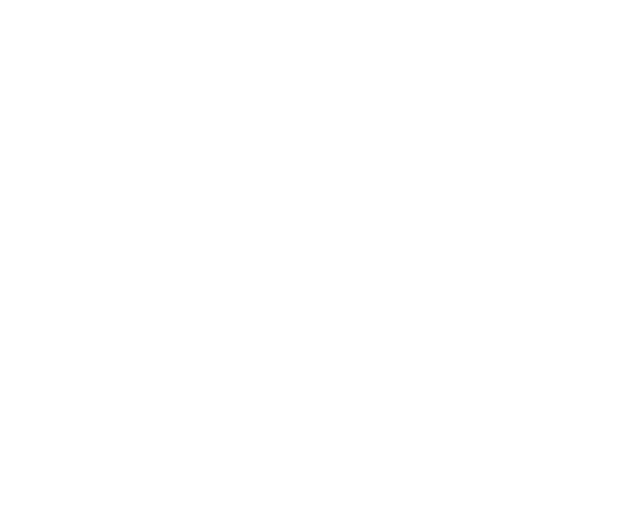
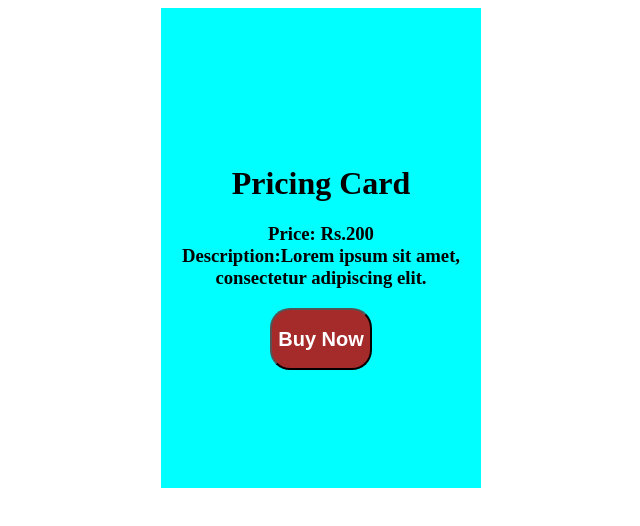
Before and after one commit to acciojob/pricing-card-Arpan840, a website: page main.html in a window 1280 px wide. Shown: the whole page, without its empty margins (319-959 px from the left). Drawn offline with Linux system fonts and the light colour scheme.

Commit message:
created a submission

```diff
--- a/main.html
+++ b/main.html
@@ -8,6 +8,24 @@
 
 <body>
 	<!-- the entire body must be written by student -->
+	<div class="box">
+		<div>
+		<img src="">
+
+			<div>
+				<h1>Pricing Card</h1>
+			</div>
+			<div>
+				<h3>
+					Price: Rs.200
+					<br>
+					Description:Lorem ipsum sit amet, consectetur adipiscing elit.
+				</h3>
+			</div>
+			<div>
+				<button class="btn"><h2>Buy Now</h2></button>
+			</div>
+	</div>
     <script type="text/javascript" src="./script.js">
 </script>
 
--- a/styles.css
+++ b/styles.css
@@ -1 +1,17 @@
 /*  your css code here. If applicable */
+.box{
+	margin: auto;
+	display: flex;
+    align-items: center;
+    justify-content: center;
+   background-color: aqua;
+    width: 25vw;
+    height: 60vh;
+    text-align: center;
+
+}
+.btn{
+	border-radius:20px ;
+	 background-color: brown;
+	color:white
+}
```
